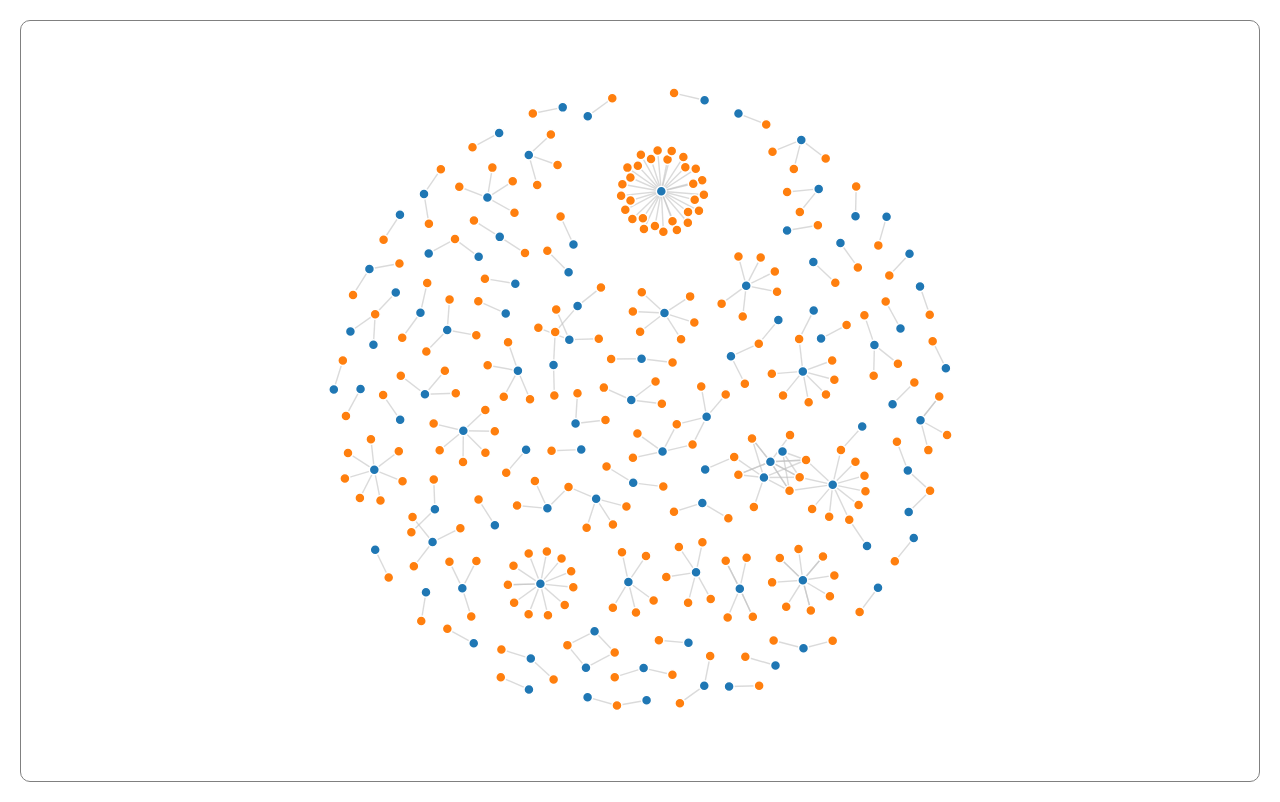
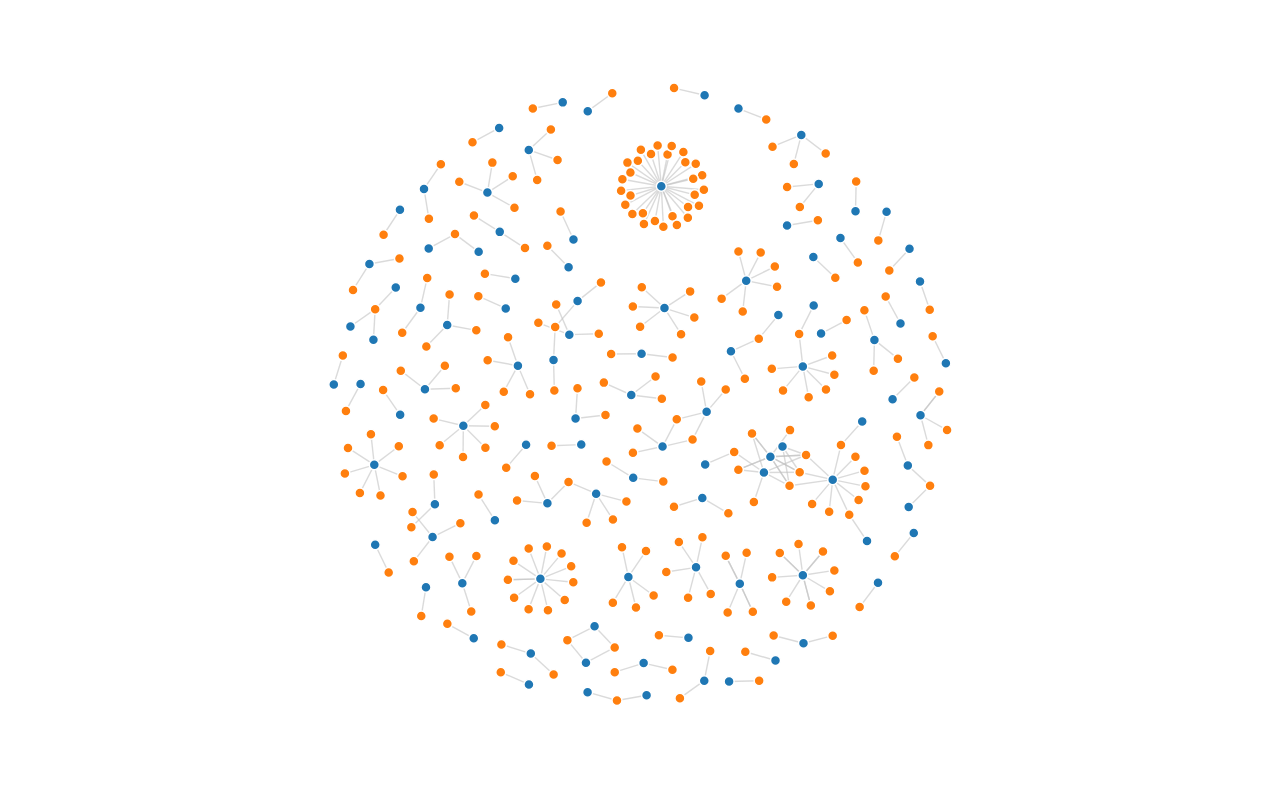
Before and after one commit to RajaPolavarapu/react-charting-lib, a React (Create React App) app: page / in a window 1280 px wide. Built offline with nearby package versions, Linux system fonts and the light colour scheme.

Commit message:
Minor Styling Updated

```diff
--- a/src/charts/ForceDirected.jsx
+++ b/src/charts/ForceDirected.jsx
@@ -71,10 +71,10 @@ const ForceDirectedGraph = () => {
     }, []);
 
     return (
-        <div style={{ margin: 20, border: "1px solid gray", borderRadius: "10px", width: "100%" }}>
+        <div style={{ width: "100%" }}>
             <div
                 ref={containerRef}
-                style={{ width: "100%", height: "95vh" }}
+                style={{ width: "100%", height: "99vh" }}
             >
                 <svg ref={svgRef} viewBox={[-width / 2, -height / 2, width, height]} height={height} width={width}>
                     <g ref={linkRef} stroke="#999" opacity={.6}>
```
